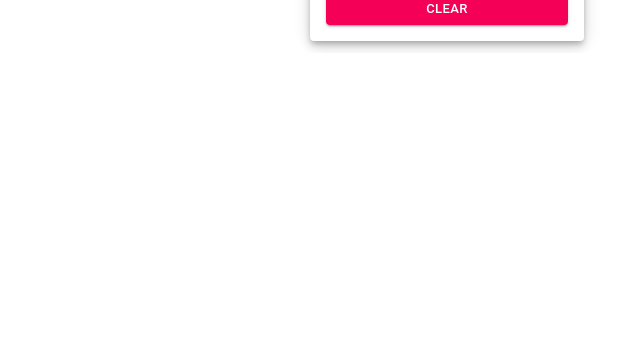
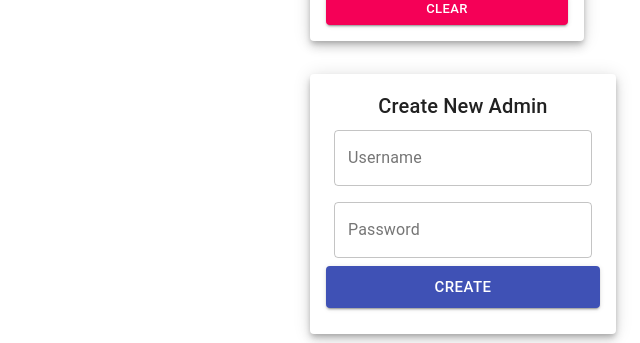
Before and after one commit to HristijanGjorgjioski/E-commerce, a React (Create React App) app in the folder client/: page /admin in a window 1280 px wide. Shown: the part 922-1265 px from the top of the page, without its empty margins (640-1280 px from the left). Before the commit the page ends 975 px from the top, so only its background shows below. Built offline with nearby package versions, Linux system fonts and the light colour scheme; no server answers; sample sign-in values are in the browser's storage.

Commit message:
Fixing admin panel

```diff
--- a/client/src/components/Admin/AddAdmin/AddAdmin.jsx
+++ b/client/src/components/Admin/AddAdmin/AddAdmin.jsx
@@ -23,7 +23,7 @@ const AddAdmin = () => {
     return (
         <Paper className={classes.paper} elevation={6}>
             <form autoComplete="off" className={`${classes.root} ${classes.form}`} onSubmit={handleSubmit}>
-                <Typography variant="h6">Create Admin</Typography>
+                <Typography variant="h6">Create New Admin</Typography>
                 <TextField name="username" variant="outlined" label="Username" type="text" fullWidth value={adminData.username} onChange={(e) => setAdminData({ ...adminData, username: e.target.value })} />
                 <TextField name="password" variant="outlined" label="Password" type="password" fullWidth value={adminData.password} onChange={(e) => setAdminData({ ...adminData, password: e.target.value })} />
                 <Button className={classes.buttonSubmit} variant="contained" color="primary" size="large" type="submit" fullWidth>Create</Button>
--- a/client/src/components/Admin/AddAdmin/styles.js
+++ b/client/src/components/Admin/AddAdmin/styles.js
@@ -9,7 +9,7 @@ export default makeStyles((theme) => ({
   paper: {
     padding: theme.spacing(2),
     marginTop: '12%',
-    width: '30%'
+    width: '100%'
   },
   form: {
     display: 'flex',
@@ -22,7 +22,7 @@ export default makeStyles((theme) => ({
   [theme.breakpoints.down('sm')]: {
     paper: {
       padding: theme.spacing(2),
-      marginTop: '30%',
+      marginTop: '3%',
       width: '95%'
     }
   }
--- a/client/src/components/Admin/Admin.jsx
+++ b/client/src/components/Admin/Admin.jsx
@@ -6,6 +6,7 @@ import Products from '../Products/Products'
 import Form from './Form/Form'
 import Header from '../Header/Header'
 import FilterForm from '../FilterForm/FilterForm'
+import AddAdmin from './AddAdmin/AddAdmin'
 
 const Admin = () => {
     const classes = useStyles()
@@ -22,6 +23,7 @@ const Admin = () => {
                     </Grid>
                     <Grid item xs={12} sm={6} md={3}>
                         <Form currentId={currentId} setCurrentId={setCurrentId} />
+                        <AddAdmin />
                     </Grid>
                 </Grid>
             </Container>
--- a/client/src/components/Header/Header.jsx
+++ b/client/src/components/Header/Header.jsx
@@ -28,6 +28,7 @@ const Header = () => {
           <img src={admin} alt="gjorgjioski admin" height="25px" className={classes.image} />
         </Link>
         <Toolbar className={classes.toolbar}>
+          <Button component={Link} to="/addadmin" variant="contained" className={classes.logout} color="primary">Add Admin</Button>
             <Button variant="contained" className={classes.logout} color="secondary" onClick={logout}>Logout</Button>
         </Toolbar>
     </AppBar>
@@ -39,7 +40,7 @@ const Header = () => {
           <img src={logo} alt="gjorgjioski commerce" height="25px" className={classes.image} />
       </Link>
       <Toolbar className={classes.toolbar}>
-        <Badge  component={Link} to="/cart" style={{ marginRight: '15px' }} badgeContent={cart.length} color="secondary">
+        <Badge component={Link} to="/cart" style={{ marginRight: '15px' }} badgeContent={cart.length} color="secondary">
           <ShoppingCart />
         </Badge>
       </Toolbar>
--- a/client/src/components/Header/styles.js
+++ b/client/src/components/Header/styles.js
@@ -59,4 +59,9 @@ export default makeStyles((theme) => ({
     color: theme.palette.getContrastText(deepPurple[500]),
     backgroundColor: deepPurple[500],
   },
+  [theme.breakpoints.down('sm')]: {
+    image: {
+      display: 'none'
+    }
+  }
 }));
```
